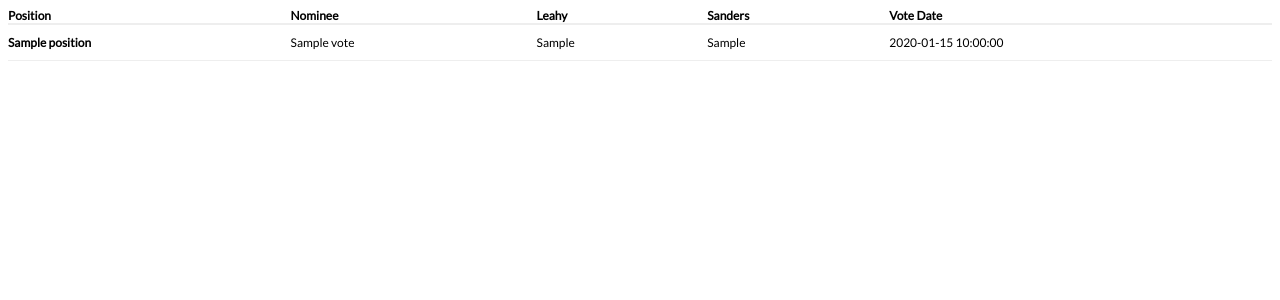
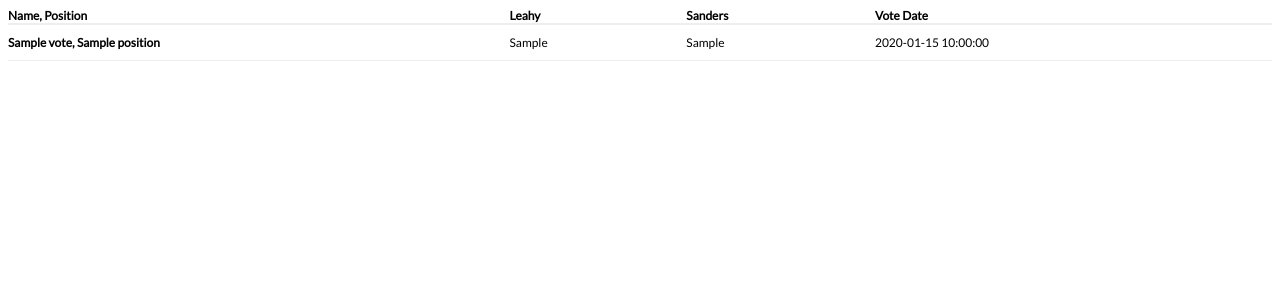
Before and after one commit to vprnet/cabinet-votes-2017, a Flask app: template main/templates/content.html in a window 1280 px wide. Shown: the top 300 px of the page. Run offline with Flask 2, Linux system fonts and the light colour scheme; the template is opened without the code that fills it: most values are stand-ins (such as "Sample title", 1, 10 or a date in 2020); parts of the project's set-up code (start-up, migrations or seed data) failed here and were passed over; some libraries are stand-ins or nearby versions.

Commit message:
organize by nominee, not by position

```diff
--- a/main/templates/_votes.html
+++ b/main/templates/_votes.html
@@ -2,8 +2,7 @@
   <table>
       <thead>
         <tr>
-          <th>Position</th>
-          <th>Nominee</th>
+          <th>Name, Position</th>
           <th>Leahy</th>
           <th>Sanders</th>
           <th>Vote Date</th>
@@ -11,11 +10,11 @@
       </thead>
       {% for vote in votes %}
         <tr>
-          <td data-title="Position">{{vote.Position}}</td>
-          <td data-title="Nominee">{{vote.Nomination}}
+          <td data-title="Nominee">
             {% if vote.Nominee_Confirmed == "x" %}
               <span style="font-family: wingdings; font-size: 100%;">&#10004;</span>
             {% endif %}
+            {{vote.Nomination}}, {{vote.Position}}
           </td>
           <td data-title="Leahy">{{vote.Senate_Vote_Leahy}}</td>
           <td data-title="Sanders">{{vote.Senate_Vote_Sanders}}</td>
```
